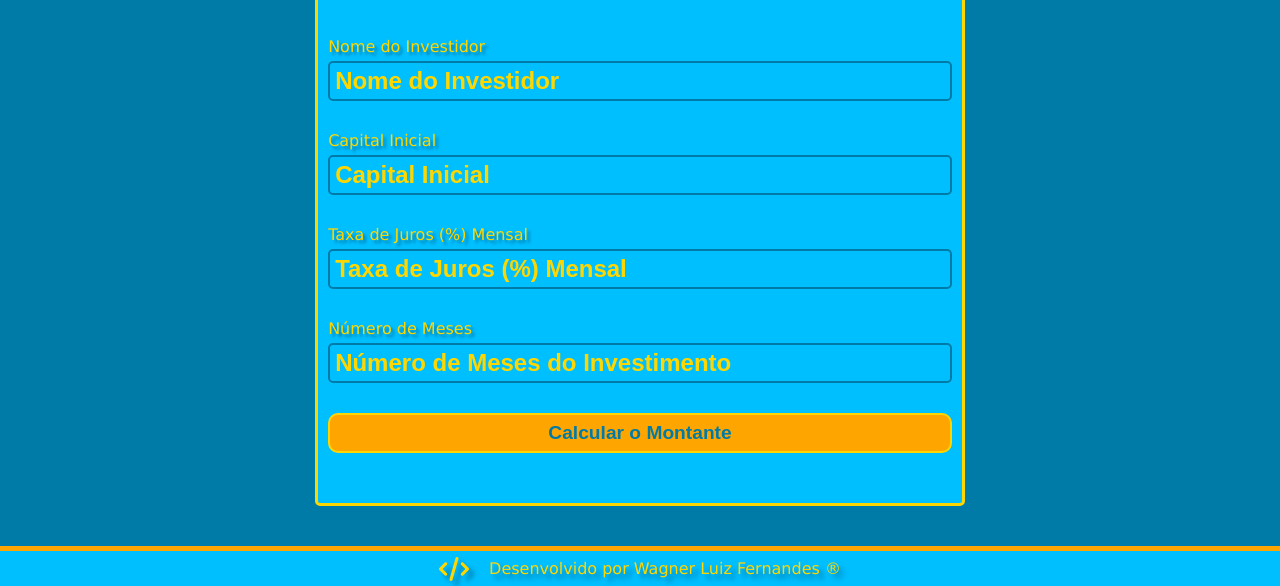
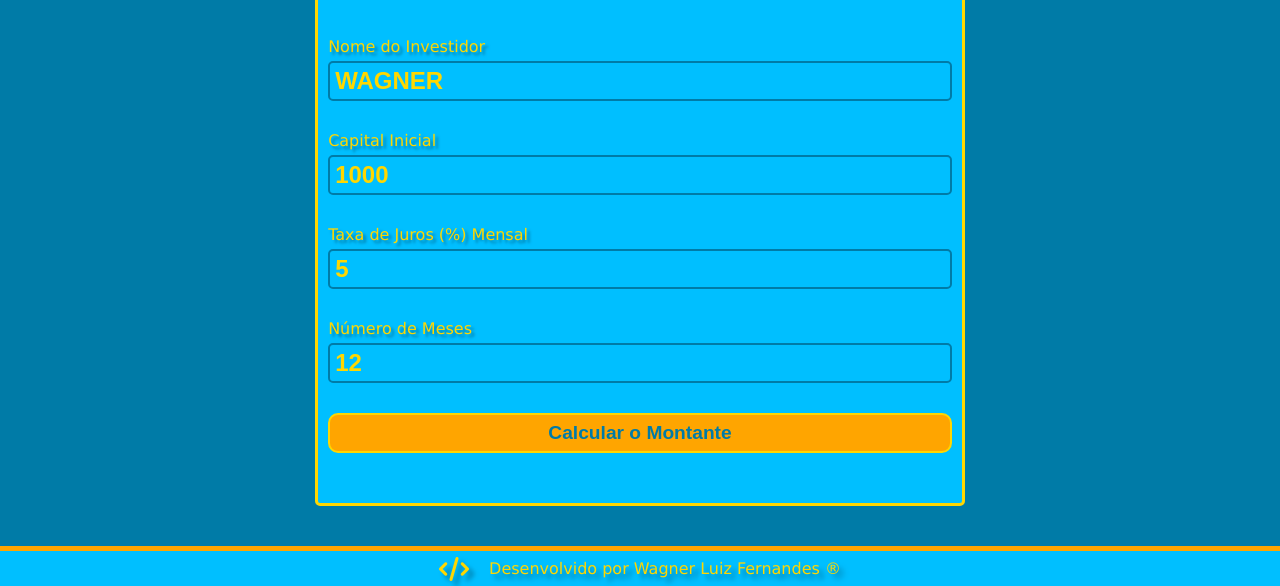
Before and after one commit to wagnerluizfernandes/investismart, a plain HTML site: page index.html in a window 1280 px wide. Shown: the part 214-800 px from the top of the page. Drawn offline with Linux system fonts and the light colour scheme.

Commit message:
Add files via upload

```diff
--- a/index.html
+++ b/index.html
@@ -1,48 +1,118 @@
 <!DOCTYPE html>
 <html lang="pt-br">
+    <!-- Define o tipo de documento como HTML5 e o idioma como português do Brasil -->
 
 <head>
     <meta charset="UTF-8">
+    <!-- Define a codificação de caracteres como UTF-8, que suporta todos os caracteres internacionais -->
+
     <meta name="viewport" content="width=device-width, initial-scale=1.0">
+    <!-- Ajusta o layout da página para diferentes tamanhos de tela, garantindo que seja responsivo -->
+
     <title>InvestiSmart</title>
+    <!-- Define o título da página que aparecerá na aba do navegador -->
+
     <link rel="shortcut icon" href="./img/logo.svg" type="image/x-icon">
+    <!-- Adiciona um ícone (favicon) à aba do navegador, localizado no diretório img com o nome logo.svg -->
+
     <link rel="stylesheet" href="./css/style.css">
+    <!-- Inclui o arquivo de estilo CSS externo (style.css) para estilizar a página -->
+
     <link rel="stylesheet" href="https://cdnjs.cloudflare.com/ajax/libs/font-awesome/6.6.0/css/all.min.css"
         integrity="sha512-Kc323vGBEqzTmouAECnVceyQqyqdsSiqLQISBL29aUW4U/M7pSPA/gEUZQqv1cwx4OnYxTxve5UMg5GT6L4JJg=="
         crossorigin="anonymous" referrerpolicy="no-referrer" />
-
+    <!-- Importa a biblioteca de ícones Font Awesome para usar ícones personalizados na página -->
 </head>
 
 <body>
+    <!-- O conteúdo principal da página começa aqui -->
+
     <header>
+        <!-- Seção de cabeçalho da página, que geralmente contém o título e a navegação -->
         <i class="fa-solid fa-hand-holding-dollar"></i>
+        <!-- Exibe o ícone de uma mão segurando dinheiro, importado da biblioteca Font Awesome -->
         <h1>InvestiSmart</h1>
+        <!-- Exibe o título da página no cabeçalho, com o nome "InvestiSmart" -->
     </header>
 
     <main>
+        <!-- Seção principal da página que contém o conteúdo central -->
 
         <form>
+            <!-- Início do formulário para calcular o retorno do investimento -->
+
             <h2>Calcule o Retorno do Investimento</h2>
+            <!-- Título que descreve a função do formulário -->
+
             <label for="nomeDoInvestidor">Nome do Investidor</label>
-            <input type="text" id="nomeDoInvestidor" name="nomeDoInvestidor" placeholder="Nome do Investidor" required>
+            <!-- Rótulo para o campo de entrada do nome do investidor -->
+
+            <input type="text"
+            id="nomeDoInvestidor"
+            name="nomeDoInvestidor"
+            placeholder="Nome do Investidor"
+            value="WAGNER"
+            required>
+            <!-- Campo de texto para o nome do investidor, pré-preenchido com "WAGNER" e obrigatório para envio -->
+
             <label for="capitalInicial">Capital Inicial</label>
-            <input type="number" name="capitalInicial" id="capitalInicial" placeholder="Capital Inicial" min="1"
-                max="10000000" step="100" required>
+            <!-- Rótulo para o campo de entrada do valor do capital inicial -->
+
+            <input type="number"
+            name="capitalInicial"
+            id="capitalInicial"
+            placeholder="Capital Inicial"
+            value="1000"
+            min="1"
+            max="1000000"
+            step="100"
+            required>
+            <!-- Campo numérico para o capital inicial com valor mínimo de 1, máximo de 1 milhão e incremento de 100 -->
+
             <label for="taxaDeJuros">Taxa de Juros (%) Mensal</label>
-            <input type="number" name="taxaDeJurosMensal" id="taxaDeJurosMensal" placeholder="Taxa de Juros (%) Mensal" min="0.1"
-            max="50" step="0.1" required>
+            <!-- Rótulo para o campo de entrada da taxa de juros mensal -->
+
+            <input type="number"
+            name="taxaDeJurosMensal"
+            id="taxaDeJurosMensal"
+            placeholder="Taxa de Juros (%) Mensal"
+            value="5"
+            min="0.1"
+            max="50"
+            step="0.1"
+            required>
+            <!-- Campo numérico para a taxa de juros mensal, pré-preenchido com 5%, intervalo de 0.1 a 50, incremento de 0.1 -->
+
             <label for="numeroDePeriodos">Número de Meses</label>
-            <input type="number" name="numeroDeMeses" id="numeroDeMeses" placeholder="Número de Meses do Investimento" min="1"
-            max="50" step="1" required>
-            <button>Calcular o Montante</button>
+            <!-- Rótulo para o campo de entrada do número de meses do investimento -->
+
+            <input type="number"
+            name="numeroDeMeses"
+            id="numeroDeMeses"
+            placeholder="Número de Meses do Investimento"
+            value="12"
+            min="1"
+            max="50"
+            step="1"
+            required>
+            <!-- Campo numérico para o número de meses do investimento, pré-preenchido com 12 meses, intervalo de 1 a 50 -->
+
+            <button onclick="calcularMontante()">Calcular o Montante</button>
+            <!-- Botão que, ao ser clicado, executa a função calcularMontante para calcular o montante -->
         </form>
 
     </main>
 
     <footer>
+        <!-- Seção de rodapé da página -->
         <i class="fa-solid fa-code"></i>
+        <!-- Exibe um ícone de código da biblioteca Font Awesome -->
         <p>Desenvolvido por Wagner Luiz Fernandes &reg;</p>
+        <!-- Texto de rodapé informando o desenvolvedor da página, com o símbolo de marca registrada -->
     </footer>
+
+    <script src="./js/script.js"></script>
+    <!-- Inclui o arquivo de script JavaScript externo (script.js) para funcionalidade da página -->
 </body>
 
 </html>
--- /dev/null
+++ b/js/script.js
@@ -0,0 +1,44 @@
+// Obtém os valores de entrada dos inputs
+const nomeDoInvestidor = document.getElementById("nomeDoInvestidor");
+// Seleciona o campo do formulário que contém o nome do investidor
+
+const capitalInicial = document.getElementById("capitalInicial");
+// Seleciona o campo do formulário que contém o valor do capital inicial
+
+const taxaDeJurosMensal = document.getElementById("taxaDeJurosMensal");
+// Seleciona o campo do formulário que contém a taxa de juros mensal
+
+const numeroDeMeses = document.getElementById("numeroDeMeses");
+// Seleciona o campo do formulário que contém o número de meses
+
+function calcularMontante() {
+    // Função que faz o cálculo do montante baseado nos inputs do usuário
+
+    let valorCapitalInicial = parseFloat(capitalInicial.value);
+    // Converte o valor do capital inicial de string para número com casas decimais
+
+    let valorTaxaDeJurosMensal = parseFloat(taxaDeJurosMensal.value) / 100;
+    // Converte a taxa de juros mensal para um valor decimal (dividindo por 100)
+
+    let valorNumeroDeMeses = parseInt(numeroDeMeses.value);
+    // Converte o valor do número de meses de string para número inteiro
+
+    // Verifica se os valores são válidos
+    if (!nomeDoInvestidor.value || isNaN(valorCapitalInicial) || isNaN(valorTaxaDeJurosMensal) || isNaN(valorNumeroDeMeses)) {
+        alert("Por favor, preencha todos os campos corretamente.");
+        // Se algum valor estiver vazio ou inválido, exibe uma mensagem de erro
+        return;
+    }
+
+    // Calcula o montante com base na fórmula de juros compostos
+    let valorMontante = valorCapitalInicial * Math.pow(1 + valorTaxaDeJurosMensal, valorNumeroDeMeses);
+    // Aplica a fórmula do montante: Montante = CapitalInicial * (1 + taxaDeJuros)^númeroDeMeses
+
+    // Exibe o resultado em um alert
+    alert(
+        "Olá "+nomeDoInvestidor.value+"\n"+
+        // Saudação personalizada com o nome do investidor
+        "O seu investimento gerará o Montante de "+valorMontante.toFixed(2)
+        // Exibe o montante final calculado, arredondado para duas casas decimais
+    );
+}
```
